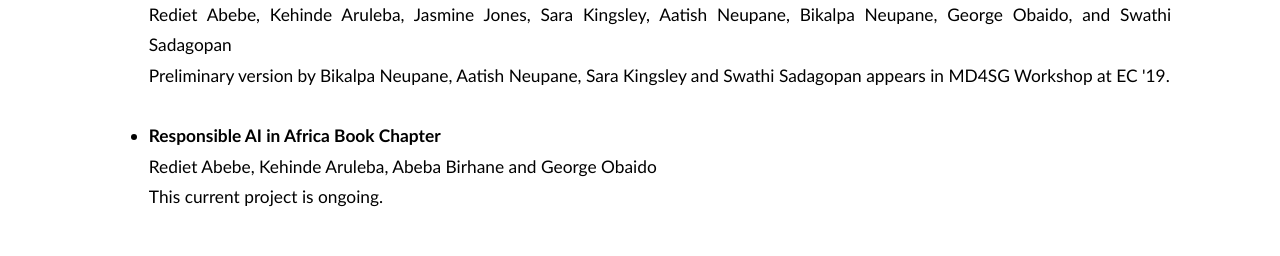
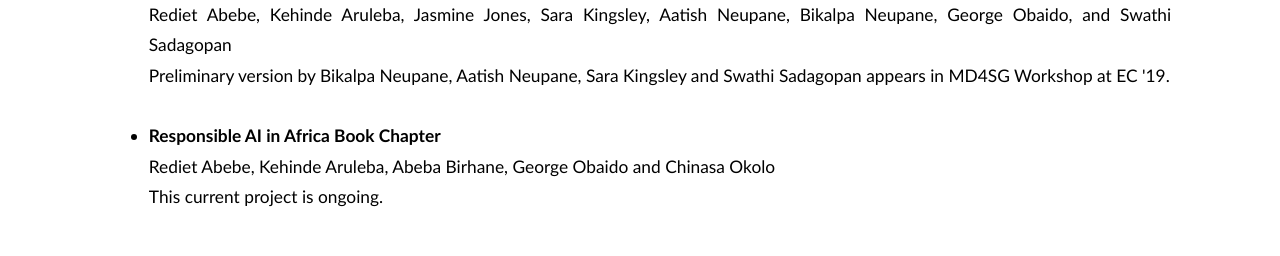
Before and after one commit to MD4SG/website, a plain HTML site: page workinggroups/datastories.html in a window 1280 px wide. Shown: the part 1200-1456 px from the top of the page. Drawn offline with nearby package versions, Linux system fonts and the light colour scheme.

Commit message:
Update datastories.html

```diff
--- a/workinggroups/datastories.html
+++ b/workinggroups/datastories.html
@@ -60,7 +60,7 @@ Preliminary versions in:<br />
 	Preliminary version by Bikalpa Neupane, Aatish Neupane, Sara Kingsley and Swathi Sadagopan appears in MD4SG Workshop at EC &#39;19.</li><br />
 
 	<li><b>Responsible AI in Africa Book Chapter</b><br />
-	Rediet Abebe, Kehinde Aruleba, Abeba Birhane and George Obaido<br />
+	Rediet Abebe, Kehinde Aruleba, Abeba Birhane, George Obaido and Chinasa Okolo<br />
 	This current project is ongoing.<br /><br />
 </ul>
 
```
